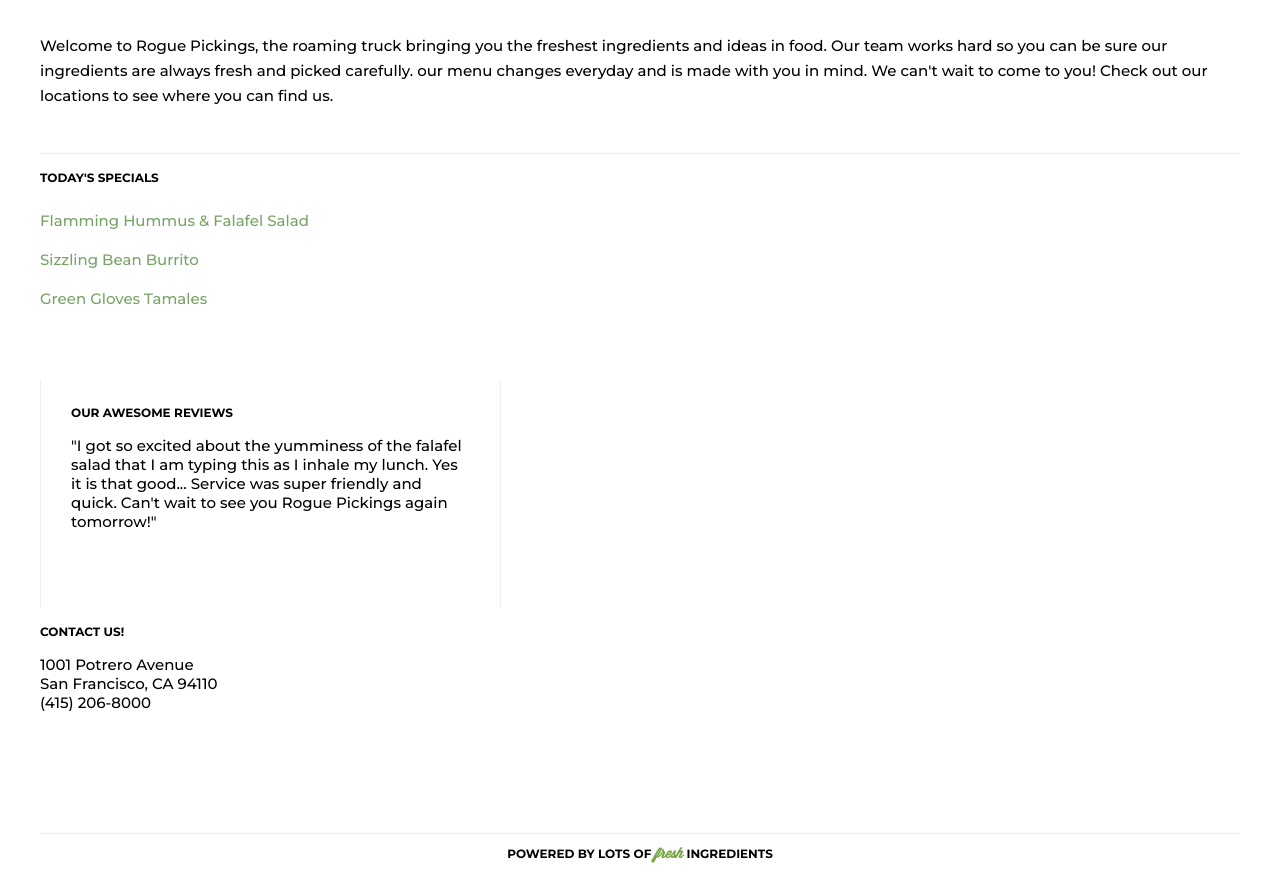
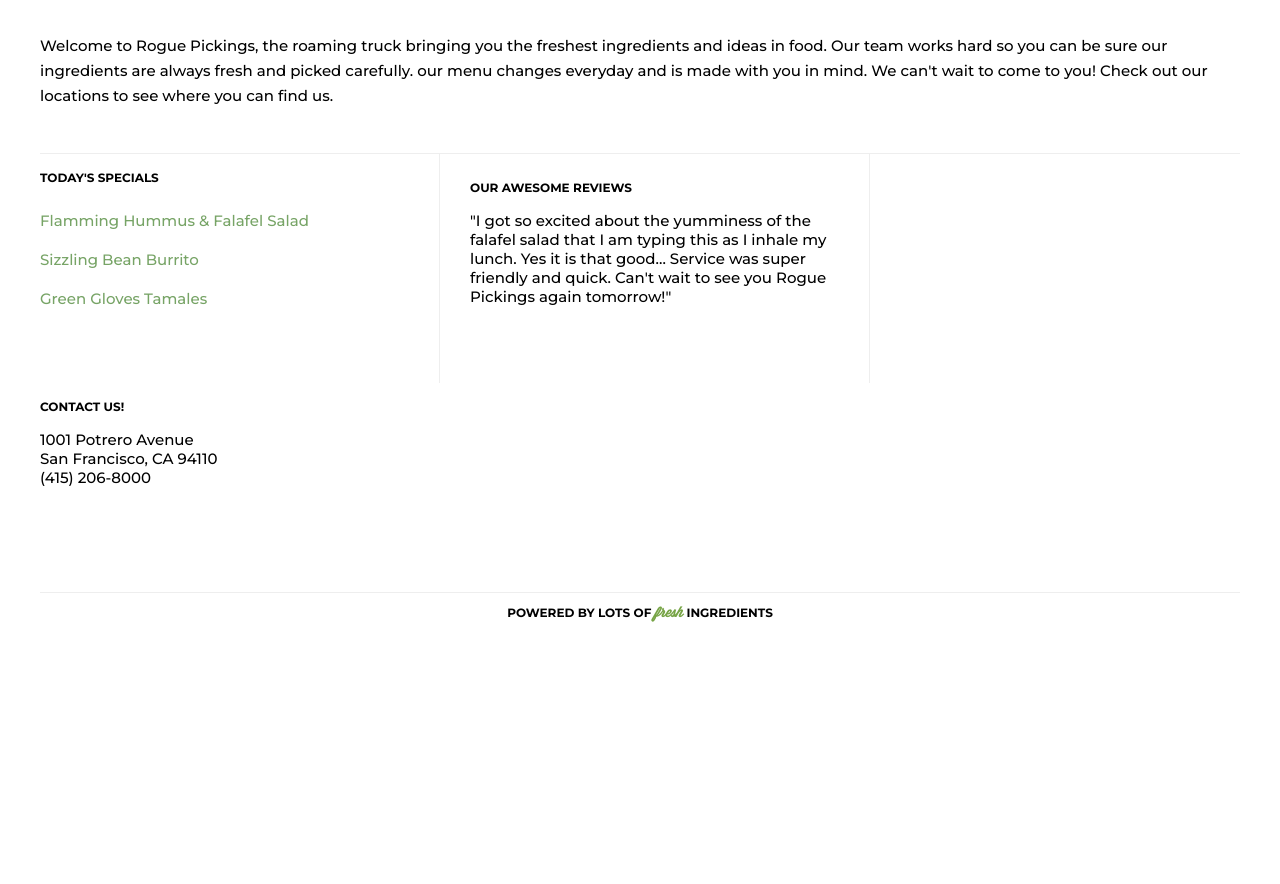
Before and after one commit to lukasvezina/101-rogue-pickings, a plain HTML site: page index.html in a window 1280 px wide. Shown: the part 458-1342 px from the top of the page. After the commit the page ends 1101 px from the top, so only its background shows below. Drawn offline with Linux system fonts and the light colour scheme.

Commit message:
Add files via upload

```diff
--- a/css/main.css
+++ b/css/main.css
@@ -108,11 +108,14 @@ h4{
 }
 
 .first-section, .second-section, .third-section{
+  float: left;
   font-size: 15px;
   height: 209px;
+}
+/***FIRST SECTION - MENU ***/
+.first-section{
   width: 399px;
 }
-/***FIRST SECTION - MENU ***/
 .first-section ul{
   padding: 0;
 }
@@ -127,10 +130,13 @@ h4{
   border-left: 1px solid #eee;
   border-right: 1px solid #eee;
   padding: 10px 30px;
+  width: 369px;
 }
 
 /***THIRD SECTION - LOCATIONS***/
-
+.third-section{
+  width: 399px;
+}
 
 /***FOOTER SECTION***/
 footer{
```
